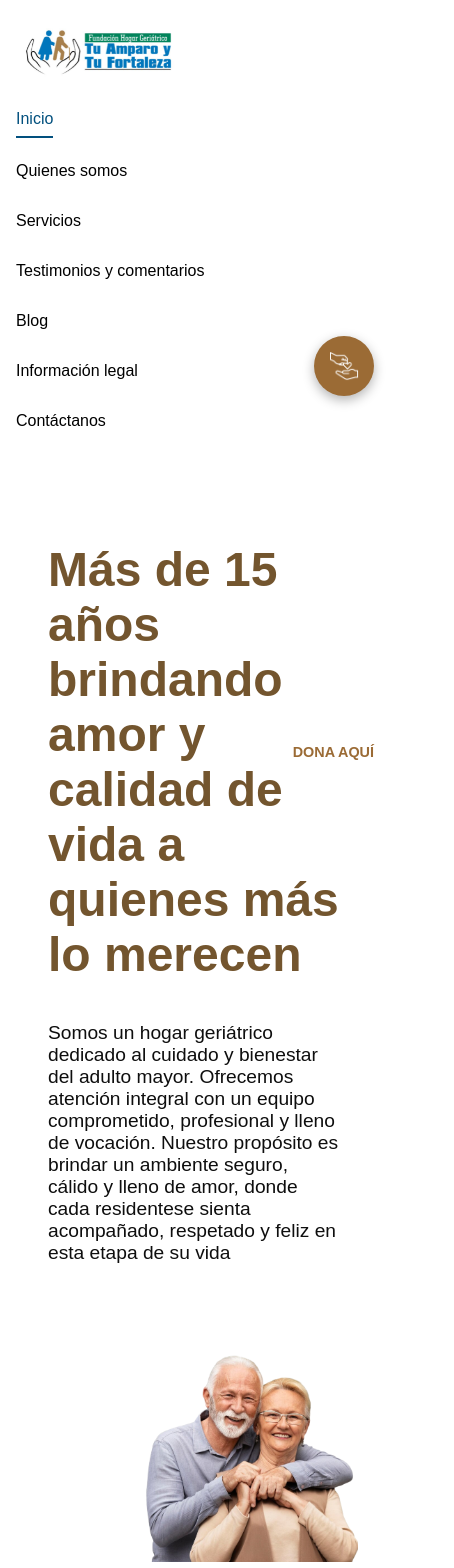
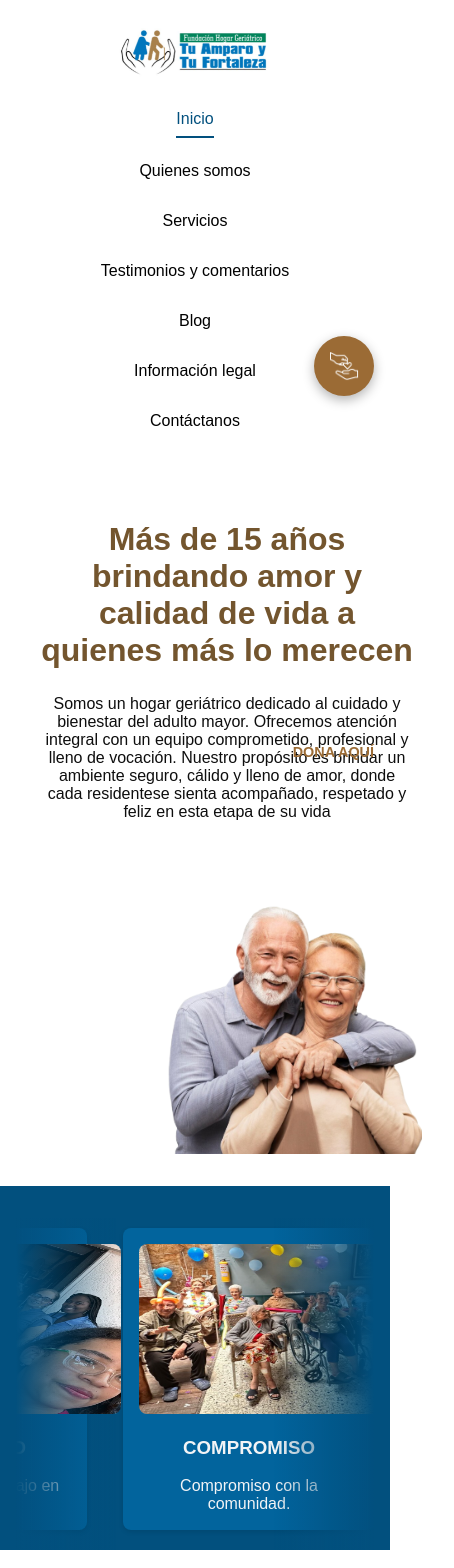
Before and after one commit to natalia4566/Fundacion, a Next.js app: page / in a window 390 px wide. Shown: the top 1568 px of the page, 454 px wide, since content can reach past the window. Built offline with nearby package versions, Linux system fonts and the light colour scheme.

Commit message:
Update globals.css

```diff
--- a/styles/globals.css
+++ b/styles/globals.css
@@ -53,6 +53,7 @@ body {
   padding: 0rem;
   margin-left: 6rem;
   gap: 2rem;
+  width: 100%;
 }
 
 .contenido-principal {
@@ -74,7 +75,12 @@ body {
   width: 100%;
   height: auto;
   max-width: 750px;
-  margin-right: 20rem;
+}
+
+@media (min-width: 1025px) {
+  .referencia img {
+    margin-right: 20rem;
+  }
 }
 
 .titulo-principal {
@@ -370,11 +376,17 @@ body {
   }
 
   .deslizador {
+    display: flex;
     flex-wrap: nowrap;
     overflow-x: auto;
+    gap: 1rem;
+    scroll-snap-type: x mandatory;
+    -webkit-overflow-scrolling: touch;
   }
 
   .card {
+    flex: 0 0 auto;
+    scroll-snap-align: start;
     width: 220px;
   }
 
@@ -382,6 +394,7 @@ body {
     flex-direction: column;
     text-align: center;
     padding: 1rem;
+    height: auto;
   }
 
   .item.invertido {
@@ -391,6 +404,7 @@ body {
   .item-imagen img {
     width: 100%;
     height: auto;
+    border-radius: 1rem;
   }
 
   .item-contenido {
@@ -409,17 +423,19 @@ body {
 
   .navbar {
     flex-direction: column;
-    align-items: flex-start;
+    align-items: center;
   }
 
   .menu {
     flex-direction: column;
     gap: 1rem;
     margin-top: 1rem;
+    align-items: center;
   }
 
   .menu li a {
     padding: 0.5rem 0;
+    text-align: center;
   }
 
   .boton-flotante {
@@ -442,4 +458,18 @@ body {
   .grid-actividades {
     grid-template-columns: 1fr;
   }
+
+  .titulo-principal {
+    font-size: 2rem;
+    text-align: center;
+  }
+
+  .texto-descriptivo {
+    font-size: 1rem;
+    text-align: center;
+  }
+
+  .contenido-principal {
+    padding: 0.5rem;
+  }
 }
```
